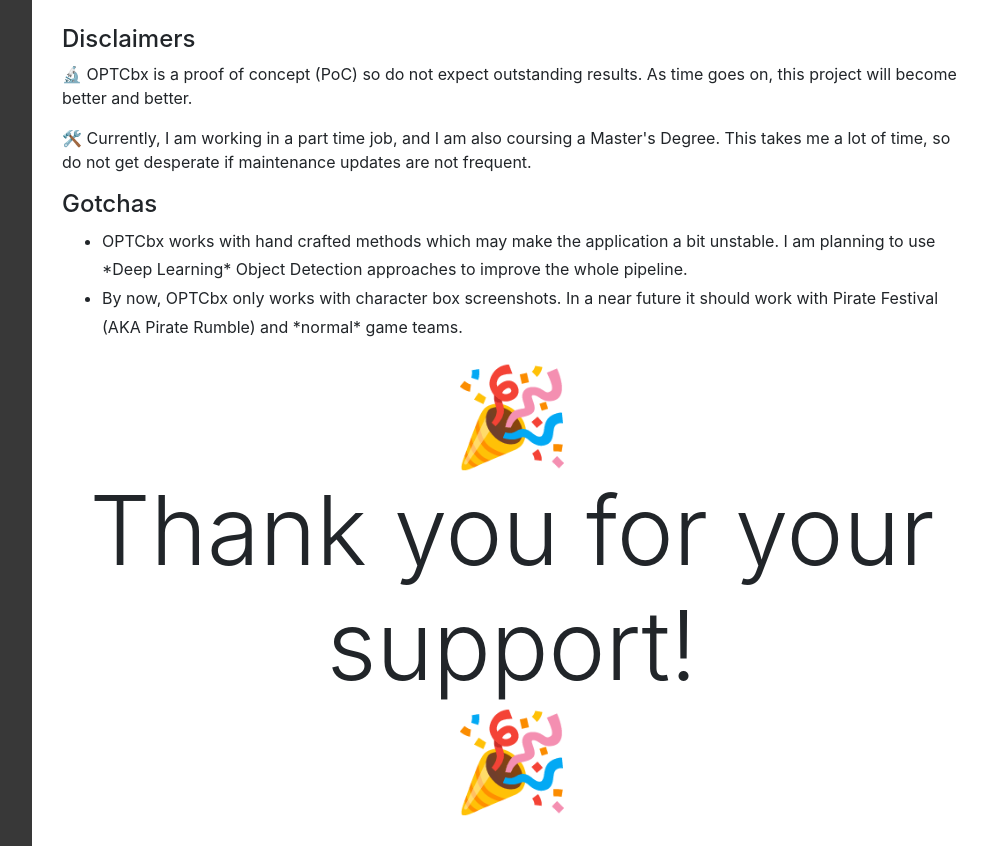
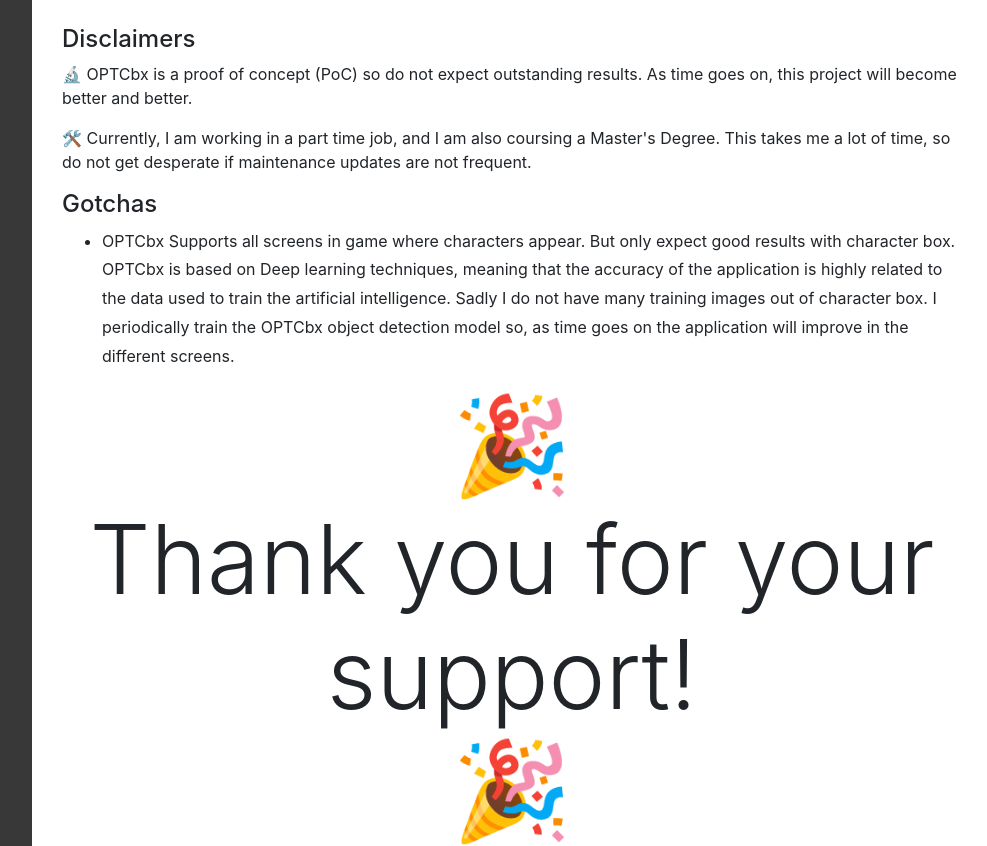
Before and after one commit to Guillem96/optc-box-exporter, a Flask app: page / in a window 1280 px wide. Shown: the part 1095-1941 px from the top of the page, without its empty margins (273-1260 px from the left). Run offline with Flask 2, Linux system fonts and the light colour scheme; some libraries are stand-ins or nearby versions.

Commit message:
Fixing issues before smart release

```diff
--- a/optcbx/matcher.py
+++ b/optcbx/matcher.py
@@ -65,9 +65,9 @@ def find_characters_ids(
     global _portraits, _portraits_paths
 
     if _portraits_paths is None:
-        _portraits_paths = list(Path('data/Portrait').glob('*.png'))
+        _portraits_paths = list(Path('data/Portraits').glob('*.png'))
 
-    if _portraits.get(image_size) is None:
+    if image_size not in _portraits:
         _portraits[image_size] = np.array(
             [_load_im(o, image_size) for o in tqdm.tqdm(_portraits_paths)])
 
--- a/optcbx/static/js/main.js
+++ b/optcbx/static/js/main.js
@@ -35,13 +35,16 @@ $(document).ready(function () {
 });
 
 function exportCharacterBox() {
-    const imageSize = $('#image-size-slider').value;
+    const imageSize = parseInt($('#image-size-slider').val());
     const image = currentScreenshotB64;
     const body = {
         imageSize,
         image,
         returnThumbnails: true
     };
+
+    console.log(imageSize);
+
     load();
     post('/export', body).then(renderExport);
 }
--- a/optcbx/templates/demo.html
+++ b/optcbx/templates/demo.html
@@ -12,7 +12,7 @@
   <code class="slider-disp">
     Image Size: 64x64
   </code>
-  <input type="range" min="32" max="128" step="2" value="64" class="slider"
+  <input type="range" min="32" max="128" step="32" value="64" class="slider"
     id="image-size-slider">
 </div>
 
--- a/optcbx/templates/disclaimer.html
+++ b/optcbx/templates/disclaimer.html
@@ -16,12 +16,10 @@
 
 <ul>
   <li>
-    OPTCbx works with hand crafted methods which may make the application a bit unstable.
-    I am planning to use *Deep Learning* Object Detection approaches to improve the whole pipeline.
-  </li>
-
-  <li>
-    By now, OPTCbx only works with character box screenshots. In a near future it should work
-    with Pirate Festival (AKA Pirate Rumble) and *normal* game teams.
+    OPTCbx Supports all screens in game where characters appear. But only expect good results with character box.
+    OPTCbx is based on Deep learning techniques, meaning that the accuracy of the application is highly related
+    to the data used to train the artificial intelligence. Sadly I do not have many training images out of character box.
+    I periodically train the OPTCbx object detection model so, as time goes on the application will improve in the different
+    screens.
   </li>
 </ul>
--- a/requirements.txt
+++ b/requirements.txt
@@ -1,5 +1,6 @@
 opencv-python==4.4.0.44
 tqdm==4.46.0
+pyyaml
 click==7.1.2
 numpy==1.18.5
 scikit-image==0.17.2
```
Also changed, not shown: README.md.
